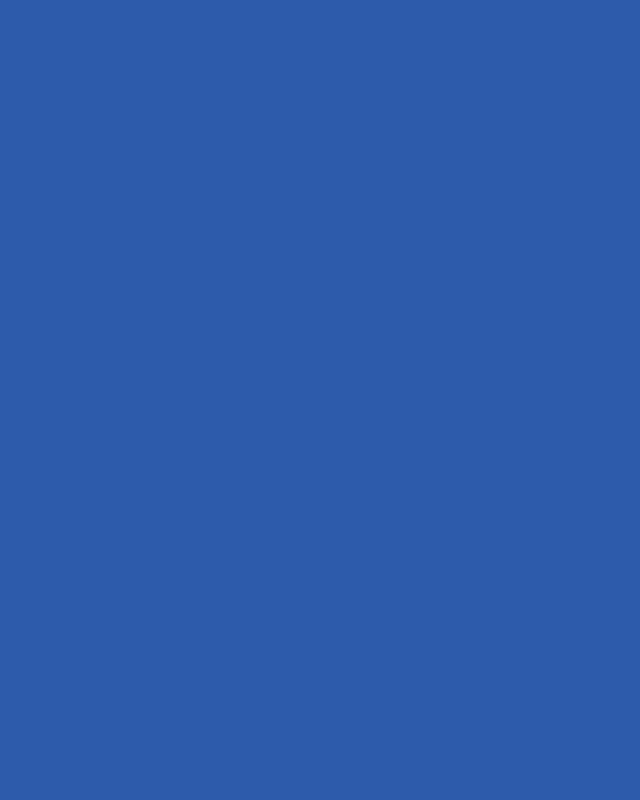
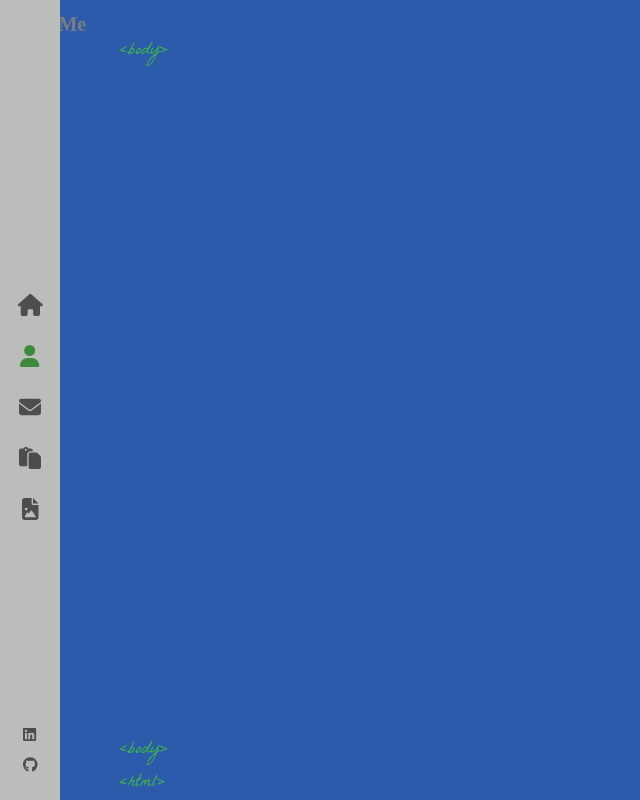
Before and after one commit to christian6404/Portfolio-texting, a React (Create React App) app: page /about in a window 1280 px wide. Before the commit this address had no page. Shown: the whole page, without its empty margins (0-640 px from the left). Built offline with nearby package versions, Linux system fonts and the light colour scheme.

Commit message:
about me path

```diff
--- a/src/App.js
+++ b/src/App.js
@@ -1,6 +1,7 @@
 import { Routes, Route } from 'react-router-dom';
 import Layout from './components/Layout'
 import Home from './components/Home'
+import About from './components/About'
 import './App.scss';
 
 function App() {
@@ -9,6 +10,7 @@ function App() {
     <Routes>
     <Route path="/" element={<Layout />}>
       <Route index element={<Home />} />
+      <Route path="about" element={<About />} />
     </Route>
     </Routes>
     </>
--- a/src/components/About/index.js
+++ b/src/components/About/index.js
@@ -0,0 +1,21 @@
+import { useEffect, useState } from 'react'
+import AnimatedCharacters from '../AnimatedCharacters';
+import './index.scss'
+
+const About = () => {
+
+    return (
+        <div className='conatainer about-page'>
+            <div className='text-zone'>
+                <h1>
+                    <AnimatedCharacters
+                        characterArray={['A', 'b', 'o', 'u', 't', ' ', 'M', 'e']}
+                        index={15}
+                    />
+                </h1>
+            </div>
+        </div>
+    )
+}
+
+export default About
```
Also changed, not shown: src/components/About/inddex.scss (deleted), src/components/About/index.scss (added).
